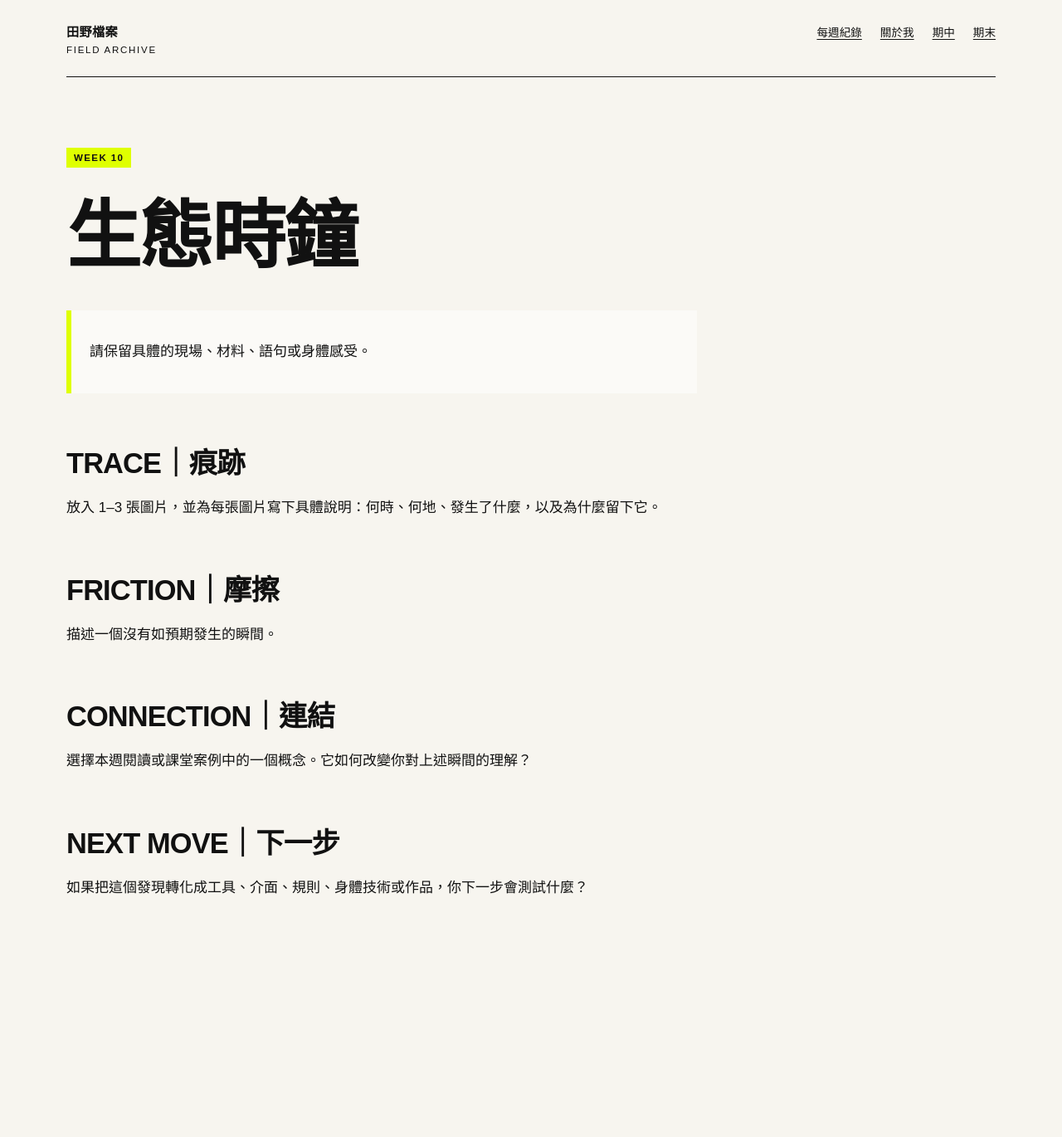
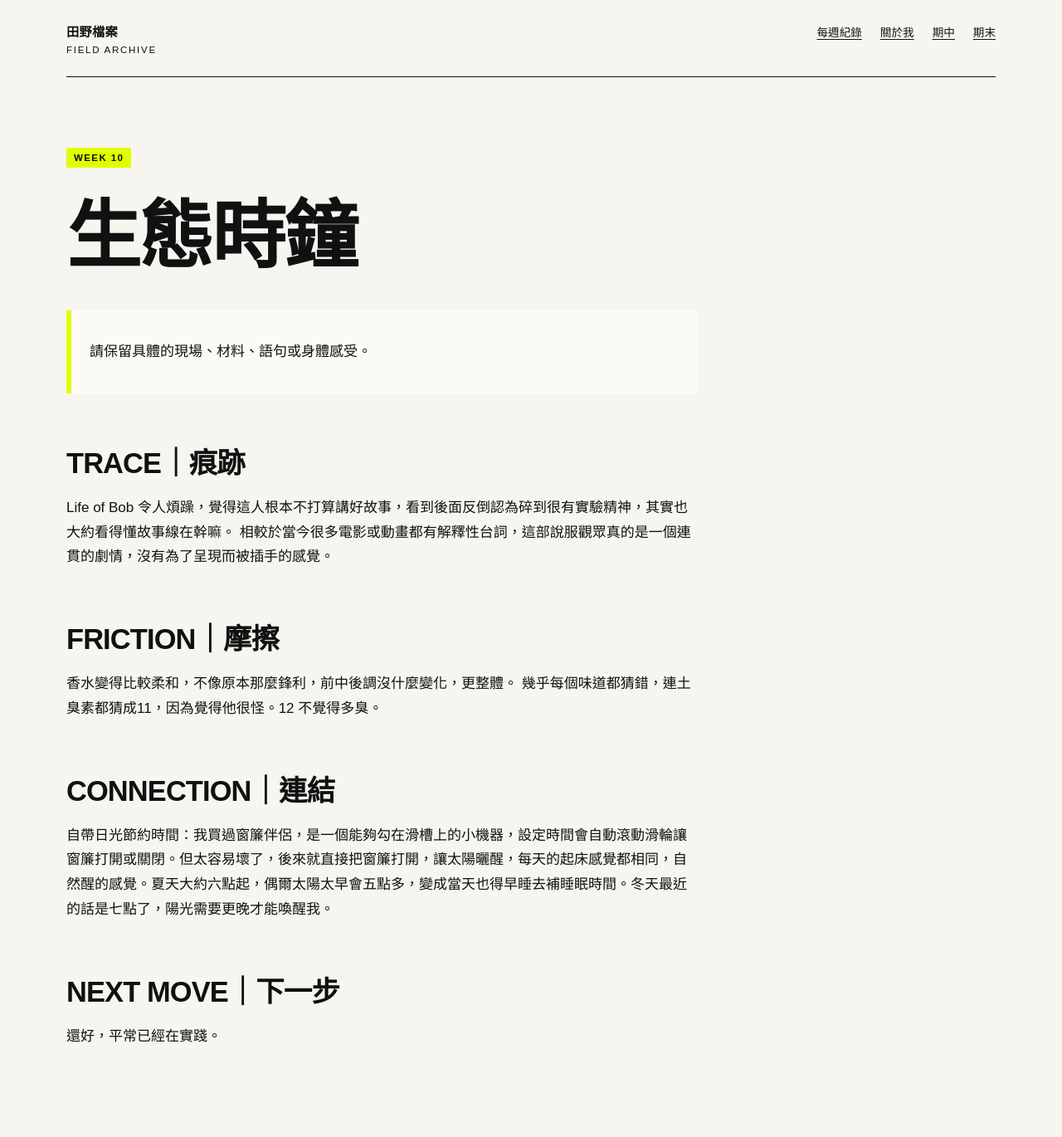
Before and after one commit to middlecm/fieldworkarchive, a Jekyll site: the page built from weeks/week-10.md, in a window 1280 px wide. Shown: the whole page at 83% size. Built offline with Jekyll 4.4.1, drawn with Linux system fonts in a browser that asks for light colours; before the commit the page ends 1192 px from its top, so only the background shows below that.

Commit message:
Update week-10.md

```diff
--- a/weeks/week-10.md
+++ b/weeks/week-10.md
@@ -11,17 +11,18 @@ permalink: /weeks/week-10/
 
 ## TRACE｜痕跡
 
-放入 1–3 張圖片，並為每張圖片寫下具體說明：何時、何地、發生了什麼，以及為什麼留下它。
+Life of Bob 令人煩躁，覺得這人根本不打算講好故事，看到後面反倒認為碎到很有實驗精神，其實也大約看得懂故事線在幹嘛。
+相較於當今很多電影或動畫都有解釋性台詞，這部說服觀眾真的是一個連貫的劇情，沒有為了呈現而被插手的感覺。
 
 ## FRICTION｜摩擦
 
-描述一個沒有如預期發生的瞬間。
-
+香水變得比較柔和，不像原本那麼鋒利，前中後調沒什麼變化，更整體。
+幾乎每個味道都猜錯，連土臭素都猜成11，因為覺得他很怪。12 不覺得多臭。
 
 ## CONNECTION｜連結
 
-選擇本週閱讀或課堂案例中的一個概念。它如何改變你對上述瞬間的理解？
+自帶日光節約時間：我買過窗簾伴侶，是一個能夠勾在滑槽上的小機器，設定時間會自動滾動滑輪讓窗簾打開或關閉。但太容易壞了，後來就直接把窗簾打開，讓太陽曬醒，每天的起床感覺都相同，自然醒的感覺。夏天大約六點起，偶爾太陽太早會五點多，變成當天也得早睡去補睡眠時間。冬天最近的話是七點了，陽光需要更晚才能喚醒我。
 
 ## NEXT MOVE｜下一步
 
-如果把這個發現轉化成工具、介面、規則、身體技術或作品，你下一步會測試什麼？
+還好，平常已經在實踐。
```
